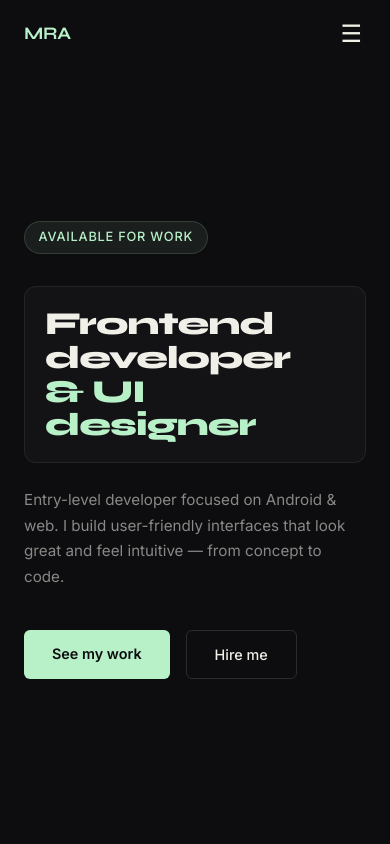
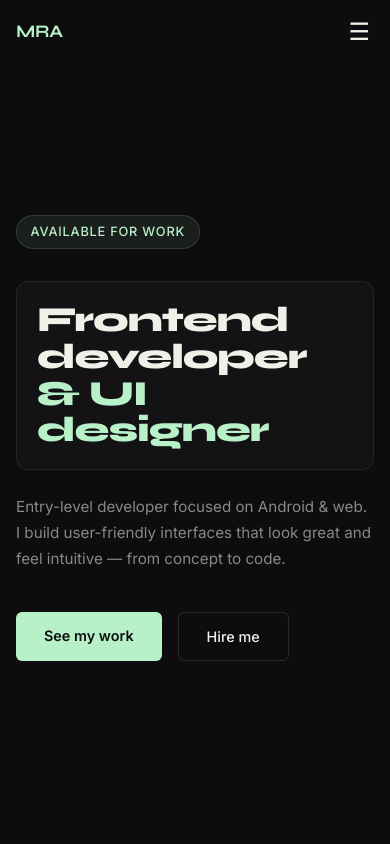
Before and after one commit to amyezing/website-react, a React (Vite) app: page / in a window 390 px wide. Shown: the top 844 px of the page. Built offline with nearby package versions, Linux system fonts and the light colour scheme.

Commit message:
add breakpoints for nav and hero text

```diff
--- a/src/index.css
+++ b/src/index.css
@@ -98,6 +98,18 @@ body {
     padding: 3.5rem 1.5rem;
   }
 
+  nav {
+    padding: 1rem 1.5rem !important;
+  }
+
+  #home h1 {
+    font-size: clamp(1.8rem, 9vw, 3rem) !important;
+  }
+
+  #home p {
+    font-size: 0.95rem !important;
+  }
+
   footer {
     flex-direction: column;
     gap: 0.75rem;
@@ -128,3 +140,17 @@ body {
     width: 100%;
   }
 }
+
+@media (max-width: 480px) {
+  nav {
+    padding: 0.85rem 1rem !important;
+  }
+
+  #home h1 {
+    font-size: clamp(1.5rem, 10vw, 2.2rem) !important;
+  }
+
+  #home {
+    padding: clamp(4rem, 12vw, 5rem) 1rem 2rem !important;
+  }
+}
```
